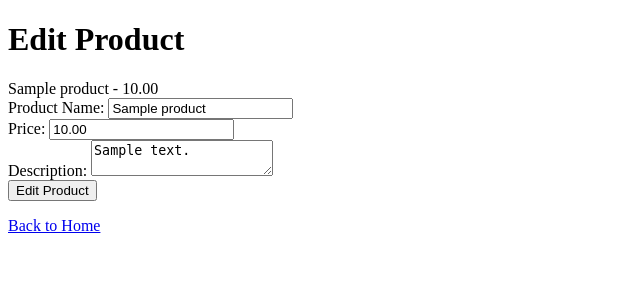
After one commit to sushantp053/second, a Django app: page /edit/1 in a window 1280 px wide. The commit adds this page. Shown: the top 300 px of the page, without its empty margins (0-640 px from the left). Run offline with Django 5.2, Linux system fonts and the light colour scheme; tables that the repository leaves empty hold one stand-in row (values such as "Sample post").

Commit message:
edit working

```diff
--- /dev/null
+++ b/home/templates/home/editproduct.html
@@ -0,0 +1,27 @@
+<!DOCTYPE html>
+<html lang="en">
+<head>
+    <meta charset="UTF-8">
+    <meta name="viewport" content="width=device-width, initial-scale=1.0">
+    <title>Product Edit</title>
+</head>
+<body>
+    <h1>Edit Product</h1>
+    {{ product.name }} - {{ product.price }}
+    <form method="post">
+        {% csrf_token %}
+        <label for="name">Product Name:</label>
+        <input type="text" id="name" name="name" value="{{ product.name }}" required>
+        <br>
+        <label for="price">Price:</label>
+        <input type="number" id="price" name="price"  value="{{ product.price }}"
+         required>
+        <br>
+        <label for="description">Description:</label>
+        <textarea id="description" name="description" required>{{ product.description }}</textarea>
+        <br>
+        <button type="submit">Edit Product</button>
+    </form>
+    <p><a href="{% url 'home' %}">Back to Home</a></p>
+</body>
+</html>
--- a/home/templates/home/home.html
+++ b/home/templates/home/home.html
@@ -11,7 +11,7 @@
     {{ prods }} products found.
     <ul>
         {% for product in prods %}
-            <li>{{ product.name }} - {{ product.price }}</li>
+            <li>{{ product.name }} - {{ product.price }} <a href="/edit/{{ product.id }}">Edit</a></li>
         {% endfor %}
     </ul>
     <p>Thank you for visiting!</p>
--- a/home/views.py
+++ b/home/views.py
@@ -1,4 +1,4 @@
-from django.shortcuts import render
+from django.shortcuts import render, redirect
 from .models import Product
 
 # Create your views here.
@@ -20,3 +20,25 @@ def addProduct(request):
         product.save()
 
     return render(request, 'home/addproduct.html')
+
+def editProduct(request, id):
+
+    if request.method == 'GET':
+        product = Product.objects.get(id=id)
+        context = {'product': product}
+        return render(request, 'home/editproduct.html', context)
+
+    if request.method == 'POST':
+        product = Product.objects.get(id=id)
+        # Update the product details
+
+        n = request.POST.get('name')
+        p = request.POST.get('price')
+        desc = request.POST.get('description')
+        # image = request.FILES.get('image')
+        print(n, p, desc)
+        product.name = n
+        product.price = p
+        product.description = desc
+        product.save()
+        return redirect('home')
--- a/second/urls.py
+++ b/second/urls.py
@@ -22,4 +22,5 @@ urlpatterns = [
     path('admin/', admin.site.urls),
     path('', home, name="home"),  # Include URLs from the home app
     path('addproduct/', addProduct, name="add_product"),  # Add product view
+    path('edit/<int:id>', editProduct, name="edit_product"),  # Edit product view
 ]
```
